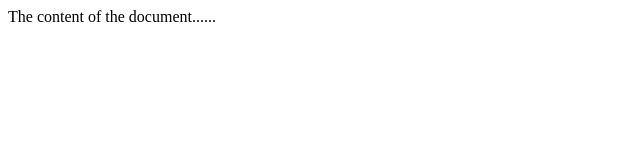
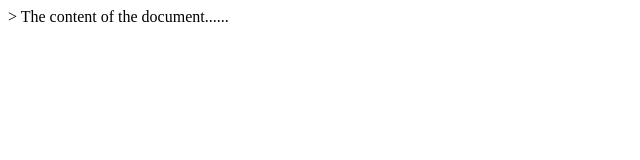
Before and after one commit to Sooraj66655/Learning-Github, a plain HTML site: page index.html in a window 1280 px wide. Shown: the full height of the page, 0-640 px from the left. Drawn offline with Linux system fonts and the light colour scheme.

```diff
--- a/index.html
+++ b/index.html
@@ -4,7 +4,7 @@
 <title>Title of the document</title>
 </head>
 
-<body>
+<body>>
 The content of the document......
 </body>
 
```
